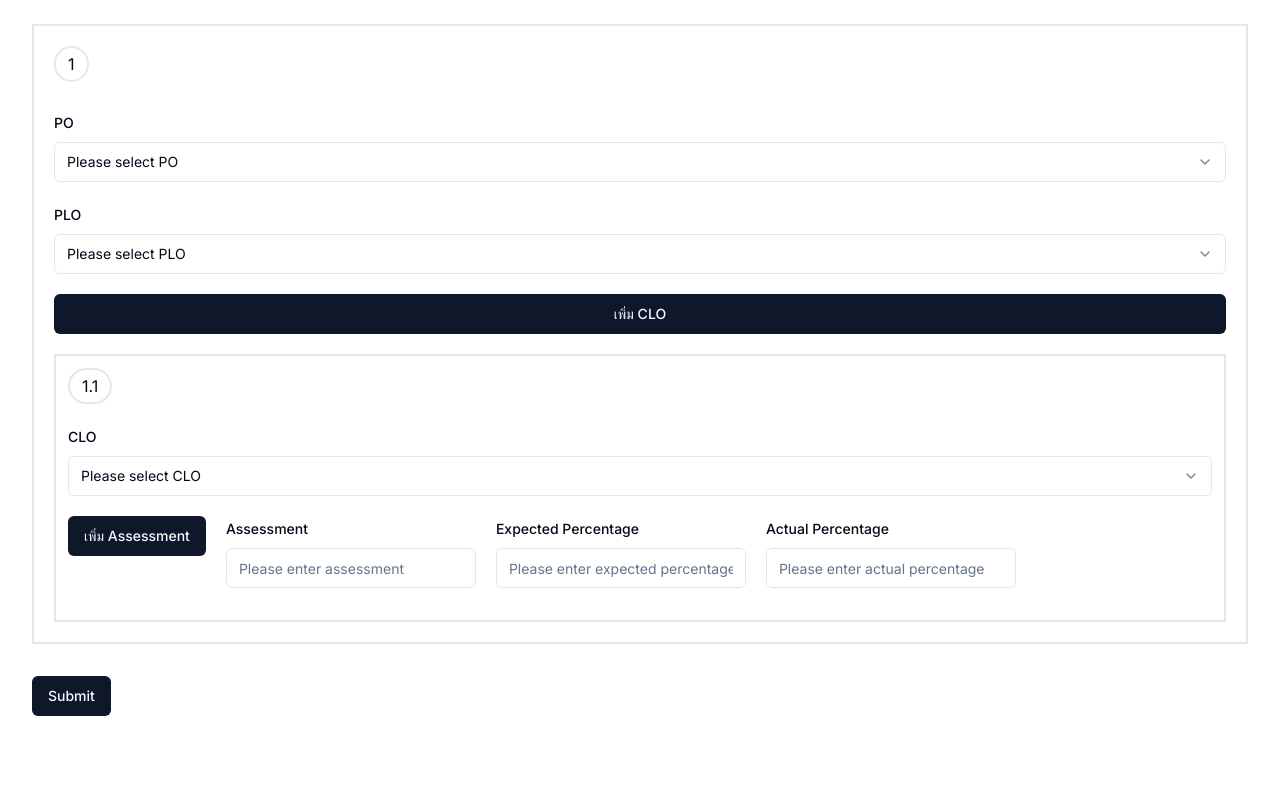
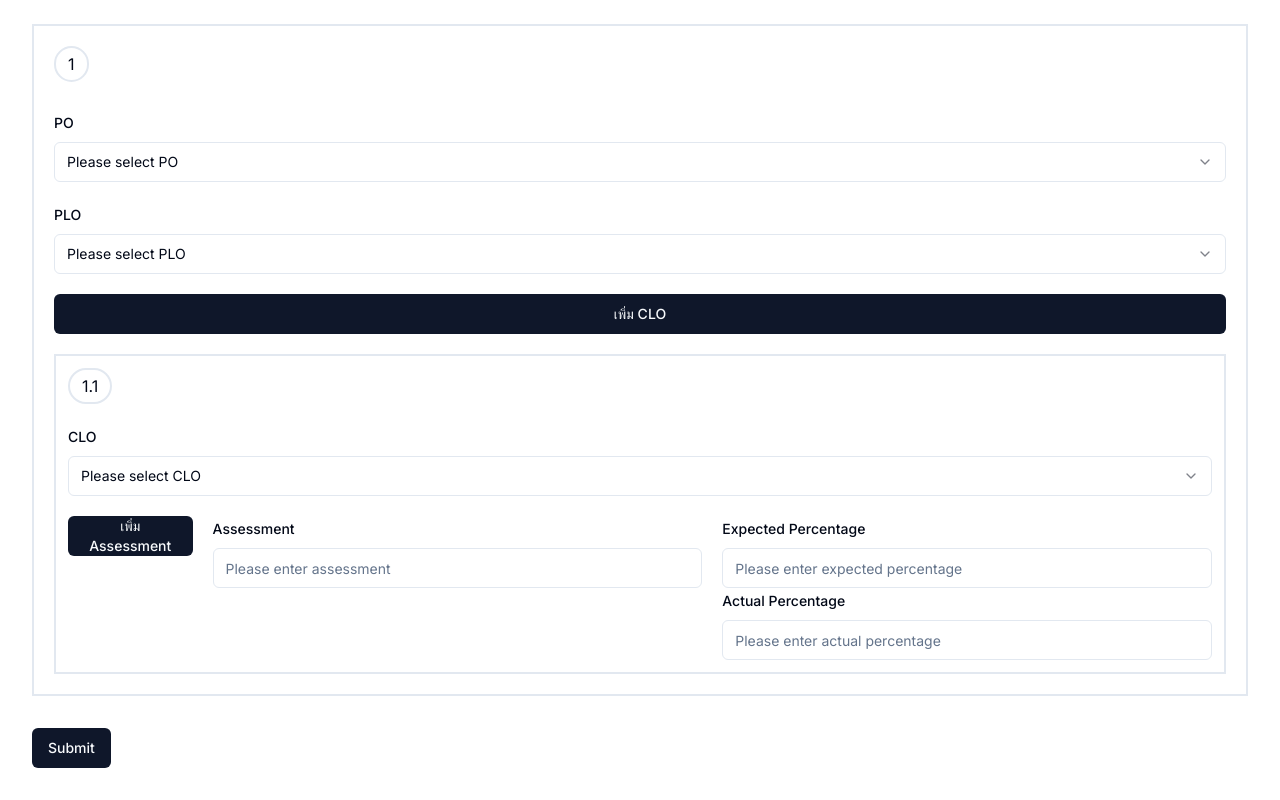
Before and after one commit to team-inu/inu-garden, a Next.js app: page /form/results in a window 1280 px wide. Shown: the part 1081-1881 px from the top of the page. Before the commit the page ends 1829 px from the top, so only its background shows below. Built offline with nearby package versions, Linux system fonts and the light colour scheme.

Commit message:
[FIXED] #5: Fixed size of form input

```diff
--- a/components/features/form/input-form.tsx
+++ b/components/features/form/input-form.tsx
@@ -29,7 +29,7 @@ const InputForm: React.FC<InputFormProps> = ({
       control={form.control}
       name={name}
       render={({ field }) => (
-        <FormItem className="min-w-[250px] mb-5">
+        <FormItem>
           <FormLabel>{lable}</FormLabel>
           <FormControl>
             <Input placeholder={placeholder} {...field} />
--- a/components/features/form/result-form/assessment-section.tsx
+++ b/components/features/form/result-form/assessment-section.tsx
@@ -19,7 +19,7 @@ const AssessmentSection: React.FC<AssessmentSectionProps> = ({
     name: `resultForm[${resultIndex}].clo[${cloIndex}].assessment`,
   });
   return (
-    <div className="flex space-x-5">
+    <div className="flex space-x-5 ">
       <Button
         type="button"
         className="self-start"
@@ -29,19 +29,19 @@ const AssessmentSection: React.FC<AssessmentSectionProps> = ({
       >
         เพิ่ม Assessment
       </Button>
-      <div className="space-y-5">
+      <div className="space-y-5 w-full">
         {fields.map((field, index) => {
           return (
-            <div
-              key={field.id}
-              className="flex space-x-5 justify-center items-center w-full"
-            >
+            <div key={field.id} className="flex space-x-5 !w-full">
+              <div className="w-1/2">
                 <InputForm
                   name={`resultForm[${resultIndex}].clo[${cloIndex}].assessment[${index}].description`}
                   lable="Assessment"
                   placeholder="Please enter assessment"
                   form={form}
                 />
+              </div>
+              <div className="w-1/2">
                 <InputForm
                   name={`resultForm[${resultIndex}].clo[${cloIndex}].assessment[${index}].percentagePredict`}
                   lable="Expected Percentage"
@@ -54,9 +54,10 @@ const AssessmentSection: React.FC<AssessmentSectionProps> = ({
                   placeholder="Please enter actual percentage"
                   form={form}
                 />
+              </div>
               {fields.length > 1 && (
                 <Button
-                  className="self-center mt-3"
+                  className=""
                   type="button"
                   onClick={() => {
                     remove(index);
```
Lines whose indentation alone changed are shown as unchanged.
